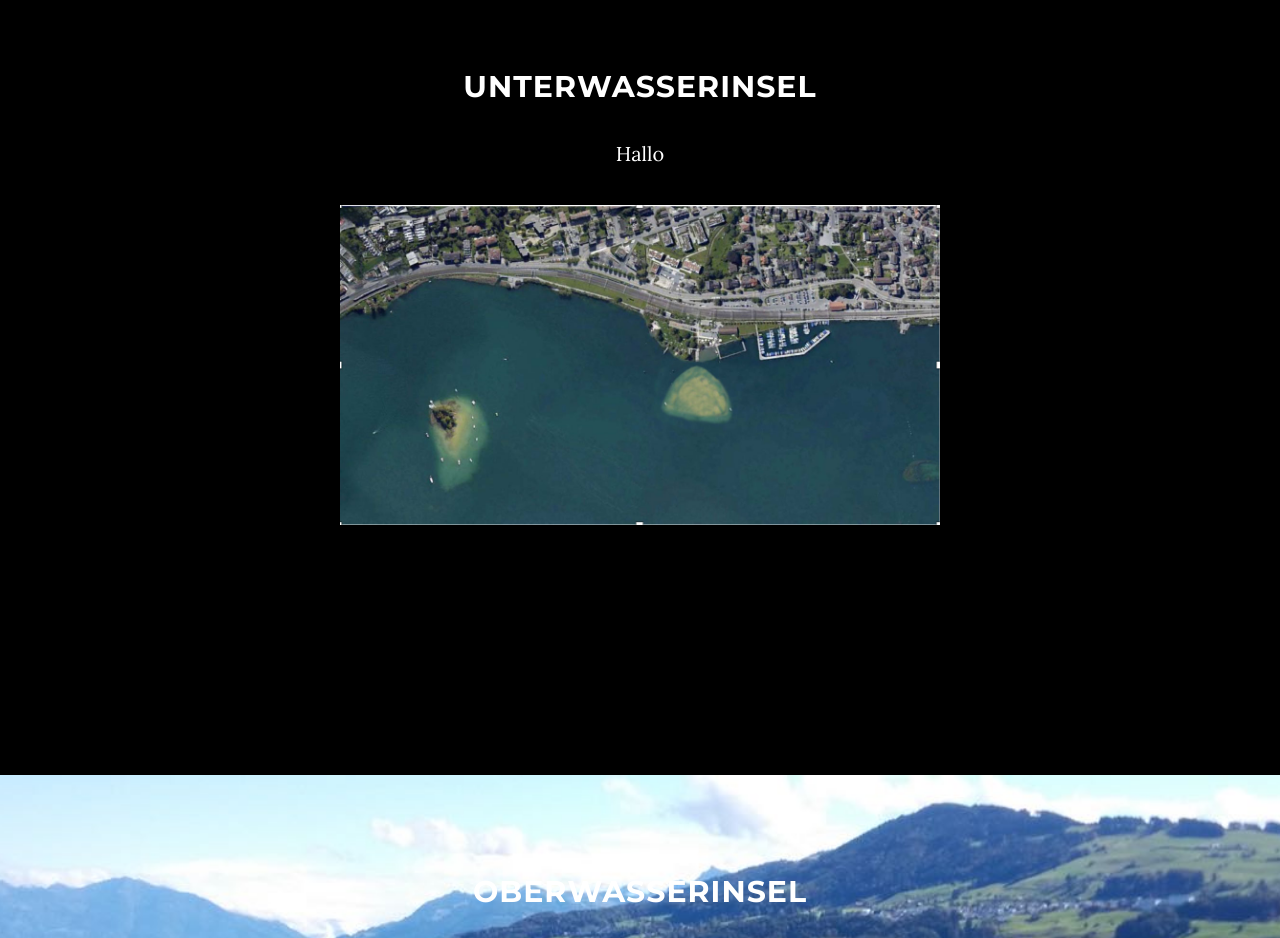
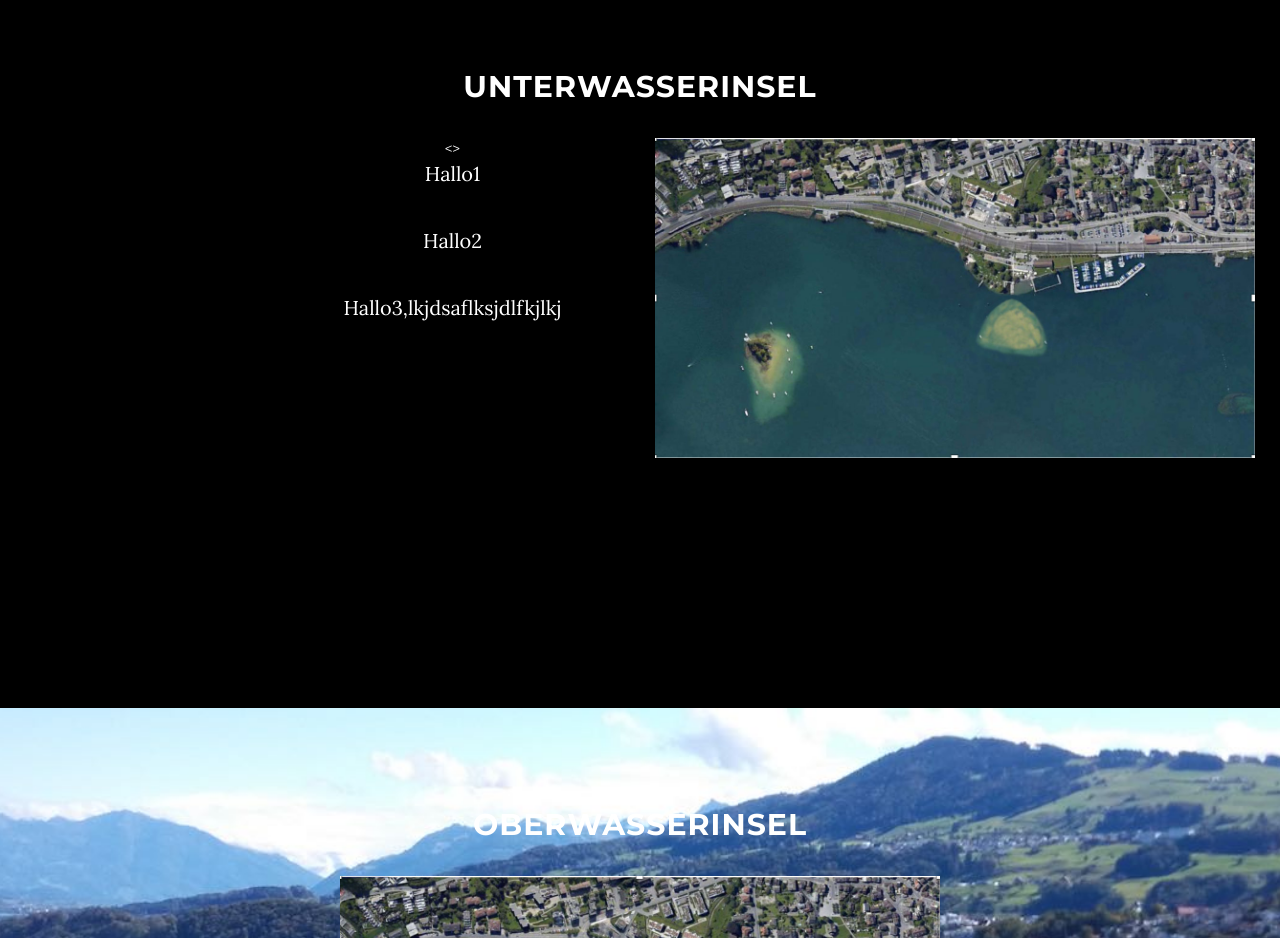
Before and after one commit to ChopinP/example, a website: page index.html in a window 1280 px wide. Shown: the part 980-1918 px from the top of the page. Drawn offline with nearby package versions, Linux system fonts and the light colour scheme; some packages are replaced by stand-ins of ours.

Commit message:
format change

```diff
--- a/index.html
+++ b/index.html
@@ -91,11 +91,17 @@
         <div class="row">
             <div class="col-lg-8 col-lg-offset-2">
                 <h2>Unterwasserinsel</h2>
+                <figure class="col-sm-6">
+                  <>
 
-                <p></p>
-                <p></p>
-                <p>Hallo</p>
+                <p>Hallo1</p>
+                <p>Hallo2</p>
+                <p>Hallo3,lkjdsaflksjdlfkjlkj</p>
+                </figure>
+                <figure class="col-sm-6">
+
                 <img src="FWZ.jpg" width="600" height="320"/><span id="ThatThingINeededToStyle">
+                </figure>
             </div>
         </div>
     </section>
```
